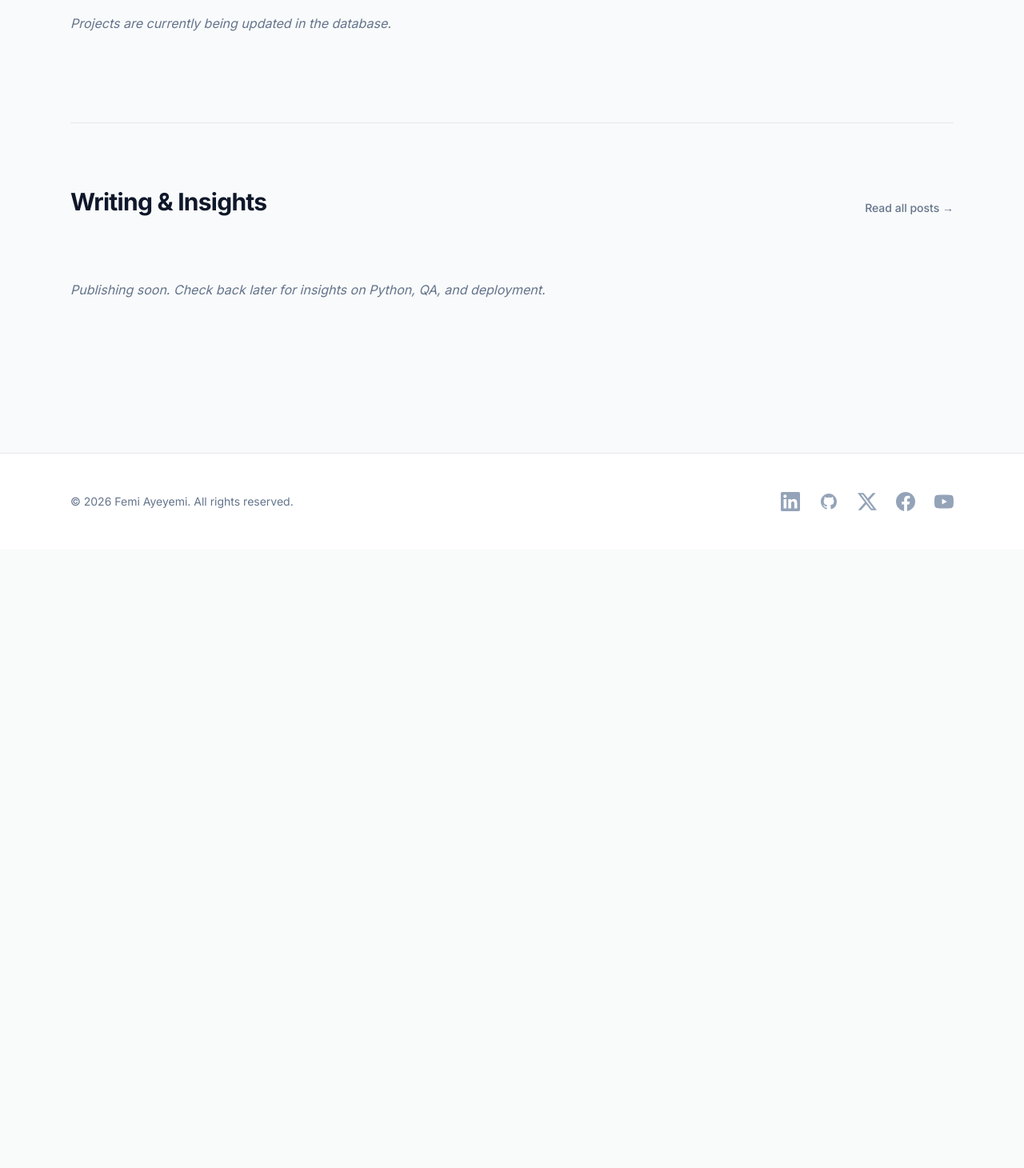
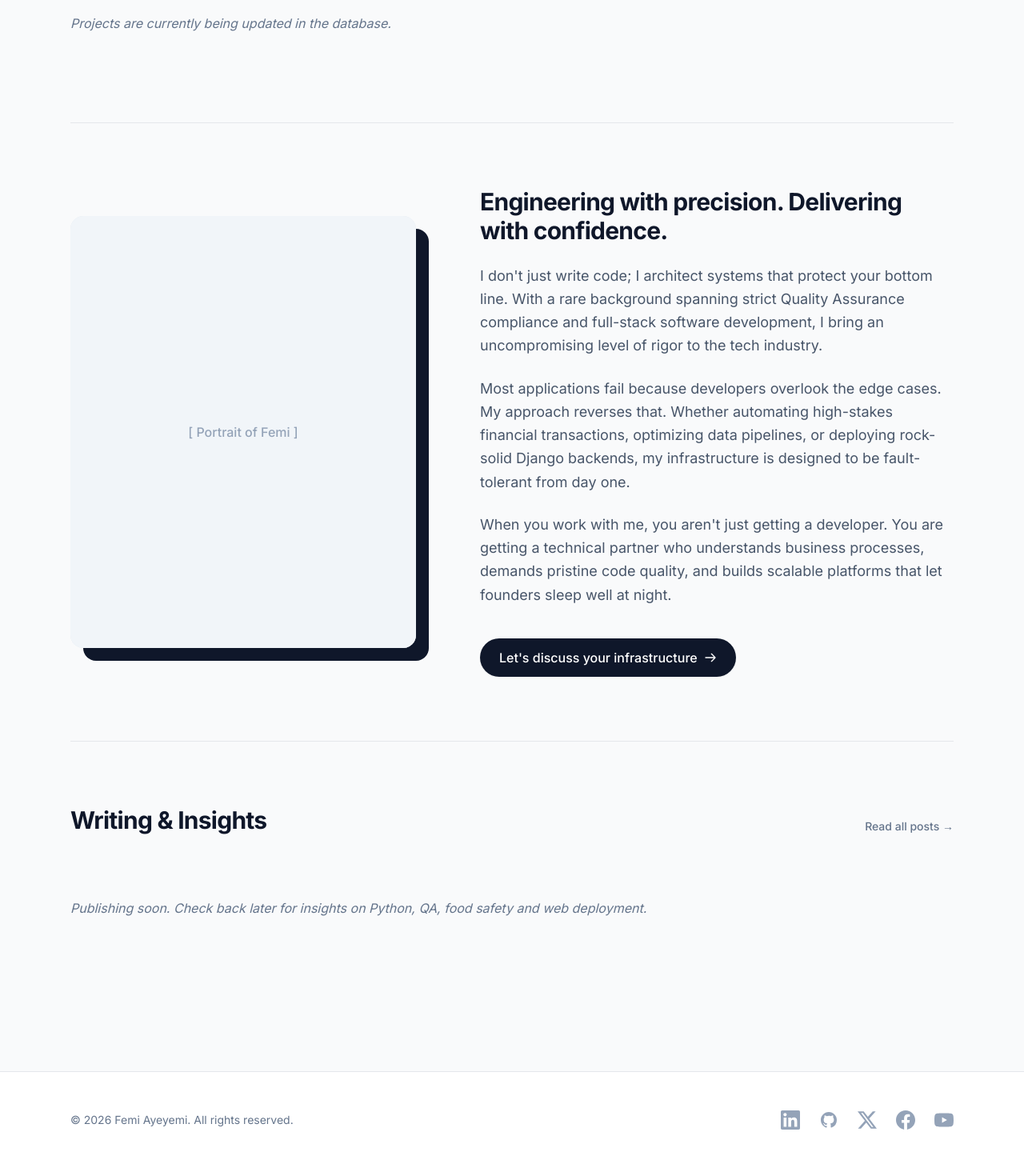
Before and after one commit to ayeyoluwafemi/faymol, a Django app: page / in a window 1280 px wide. Shown: the part 918-2378 px from the top of the page at 80% size. Before the commit the page ends 1557 px from the top, so only its background shows below. Run offline with Django 5.2, Linux system fonts and the light colour scheme; data that the repository does not hold is empty; some libraries are stand-ins or nearby versions.

```diff
--- a/portfolio/templates/portfolio/index.html
+++ b/portfolio/templates/portfolio/index.html
@@ -61,6 +61,44 @@
         </div>
     </section>
 
+    <section id="about" class="py-20 border-t border-gray-200">
+        <div class="grid grid-cols-1 md:grid-cols-12 gap-12 items-center">
+
+            <div class="md:col-span-5 relative group">
+                <div class="aspect-[4/5] bg-slate-200 rounded-2xl overflow-hidden relative z-10">
+                    <div class="absolute inset-0 flex items-center justify-center text-slate-400 font-medium bg-slate-100">
+                        [ Portrait of Femi ]
+                    </div>
+                </div>
+                <div class="absolute inset-0 bg-slate-900 rounded-2xl translate-x-4 translate-y-4 -z-10 group-hover:translate-x-6 group-hover:translate-y-6 transition-transform duration-500"></div>
+            </div>
+
+            <div class="md:col-span-7 md:pl-8">
+                <h2 class="text-3xl font-bold tracking-tight mb-6">Engineering with precision. Delivering with confidence.</h2>
+
+                <div class="space-y-6 text-lg text-slate-600 leading-relaxed">
+                    <p>
+                        I don't just write code; I architect systems that protect your bottom line. With a rare background spanning strict Quality Assurance compliance and full-stack software development, I bring an uncompromising level of rigor to the tech industry.
+                    </p>
+                    <p>
+                        Most applications fail because developers overlook the edge cases. My approach reverses that. Whether automating high-stakes financial transactions, optimizing data pipelines, or deploying rock-solid Django backends, my infrastructure is designed to be fault-tolerant from day one.
+                    </p>
+                    <p>
+                        When you work with me, you aren't just getting a developer. You are getting a technical partner who understands business processes, demands pristine code quality, and builds scalable platforms that let founders sleep well at night.
+                    </p>
+                </div>
+
+                <div class="mt-10">
+                    <a href="mailto:femiayeyemi@eden.net.ng" class="inline-flex items-center gap-2 px-6 py-3 bg-slate-900 text-white rounded-full font-medium hover:bg-slate-800 transition shadow-sm group">
+                        Let's discuss your infrastructure
+                        <svg class="w-4 h-4 group-hover:translate-x-1 transition-transform" fill="none" stroke="currentColor" viewBox="0 0 24 24"><path stroke-linecap="round" stroke-linejoin="round" stroke-width="2" d="M14 5l7 7m0 0l-7 7m7-7H3"></path></svg>
+                    </a>
+                </div>
+            </div>
+
+        </div>
+    </section>
+
     {% if testimonials %}
     <section class="py-20 border-t border-gray-200 bg-gray-50/50 -mx-6 px-6">
         <div class="max-w-6xl mx-auto">
@@ -105,7 +143,7 @@
                 {% endfor %}
             {% else %}
                 <div class="py-8 text-slate-500 italic">
-                    Publishing soon. Check back later for insights on Python, QA, and deployment.
+                    Publishing soon. Check back later for insights on Python, QA, food safety and web deployment.
                 </div>
             {% endif %}
         </div>
```
